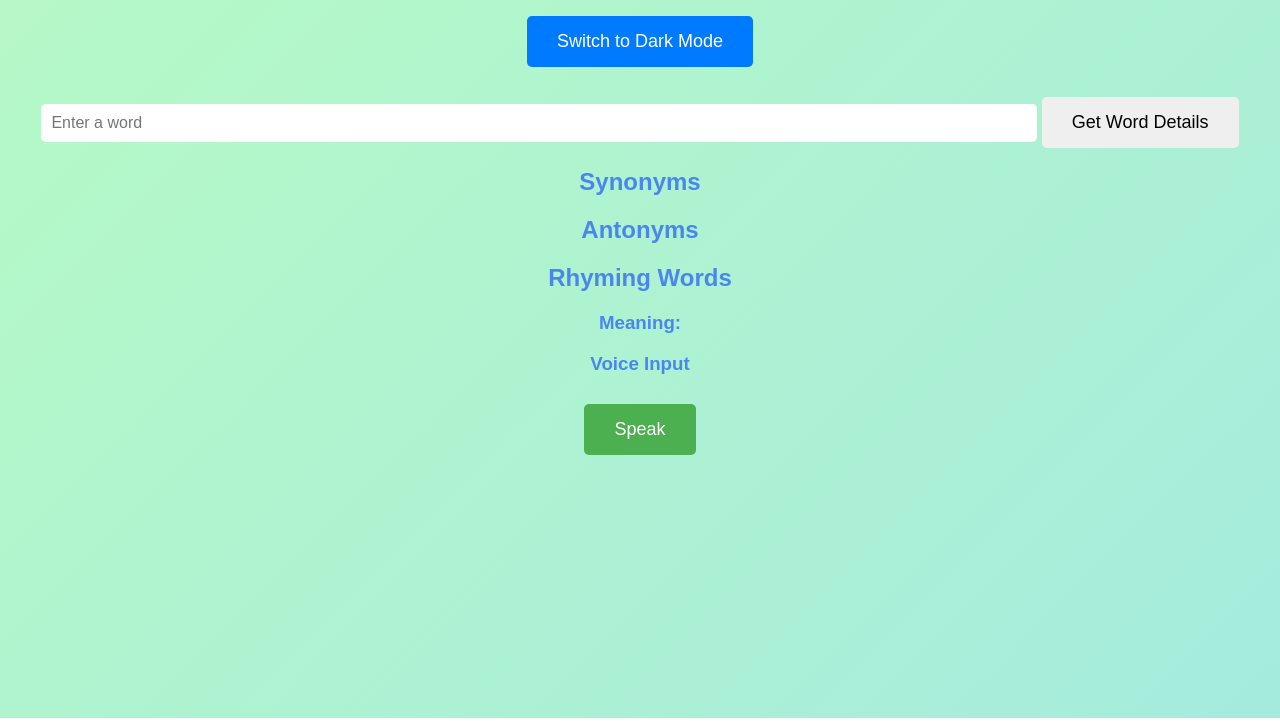
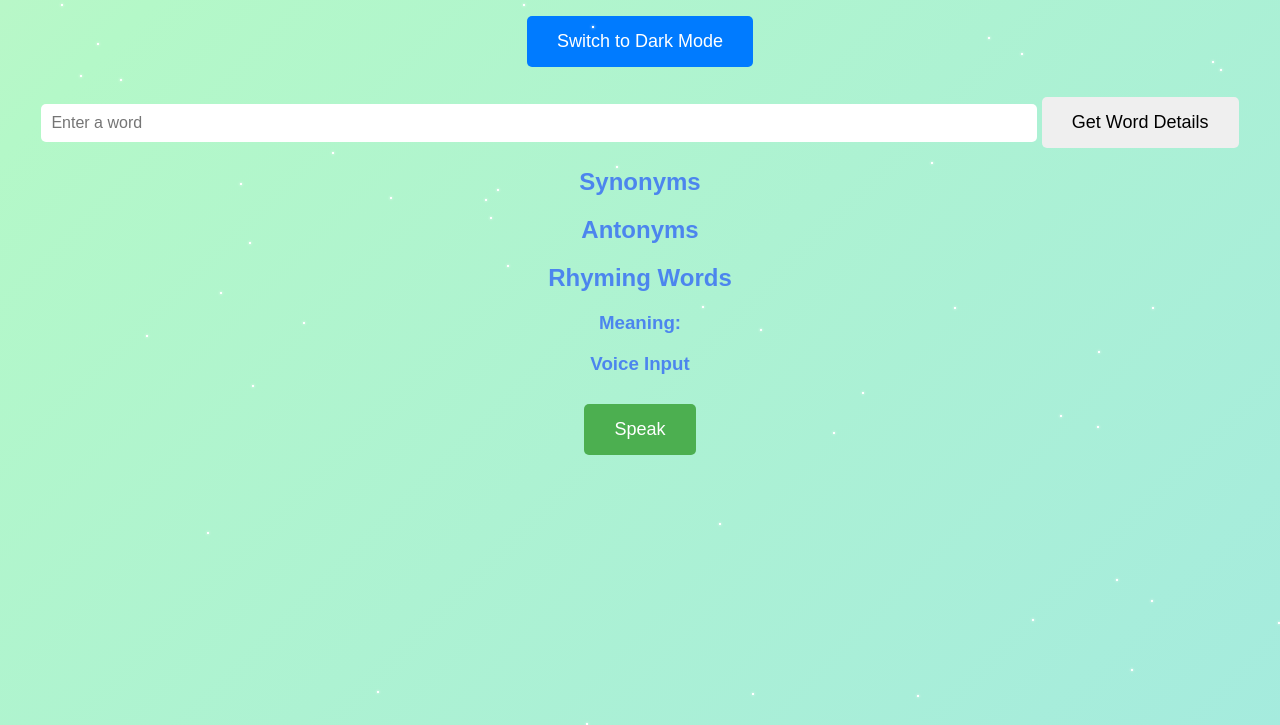
Before and after one commit to gourav-sharma1857/Word-Helper, a plain HTML site: page index.html in a window 1280 px wide. Shown: the part 82-807 px from the top of the page. Drawn offline with Linux system fonts and the light colour scheme.

Commit message:
Update index.html

```diff
--- a/index.html
+++ b/index.html
@@ -41,5 +41,17 @@
     <p id="spoken-word"></p>
 
     <script src="script.js"></script>
+     <script>
+        function createStars() {
+            for (let i = 0; i < 50; i++) {
+                let star = document.createElement('div');
+                star.className = 'stars';
+                star.style.left = Math.random() * window.innerWidth + 'px';
+                star.style.top = Math.random() * window.innerHeight + 'px';
+                document.body.appendChild(star);
+            }
+        }
+        createStars();
+    </script>
 </body>
 </html>
```
